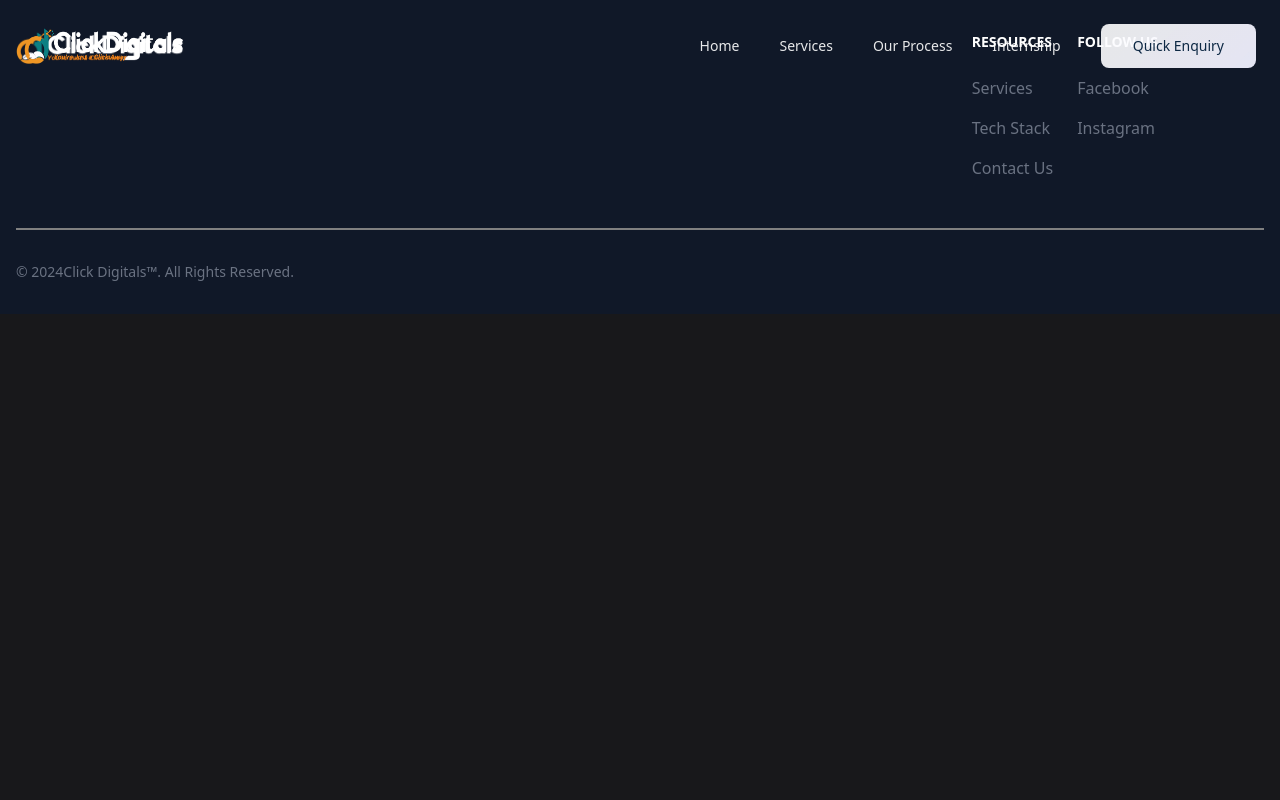
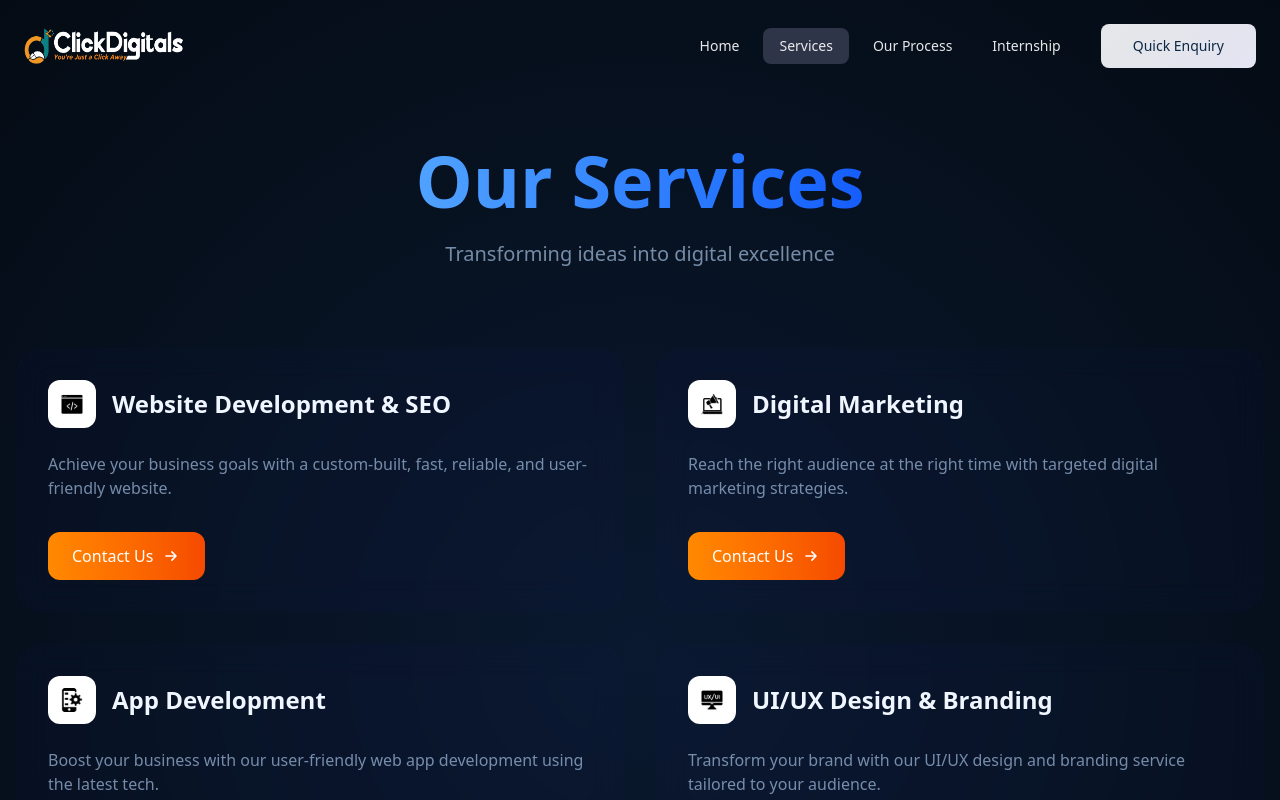
Before and after one commit to rrabir12/ClickDigital, a React (Vite) app: page /services in a window 1280 px wide. Shown: the top 800 px of the page. Built offline with nearby package versions, Linux system fonts and the light colour scheme.

Commit message:
few changes

```diff
--- a/src/App.jsx
+++ b/src/App.jsx
@@ -3,9 +3,10 @@ import "./App.css";
 import Navbar from "./components/Navbar";
 import Home from './pages/Home/Home'
 import Footer from "./components/Footer";
-import Contact from "./pages/QuickEnquiry/QuickEnquiry";
 import Internship from "./pages/Internship/Internship";
+import Process from './pages/Process/Process'
 import QuickEnquiry from "./pages/QuickEnquiry/QuickEnquiry";
+import Services from "./pages/Services/Services";
 
 function App() {
   return (
@@ -15,6 +16,8 @@ function App() {
         <Route index element={<Home />} />
         <Route path="/quickenquiry" element={<QuickEnquiry />} />
         <Route path="/internship" element={<Internship />} />
+        <Route path="/process" element={<Process />} />
+        <Route path="/services" element={<Services />} />
       </Routes>
       <Footer />
       </BrowserRouter>
--- a/src/components/Footer.jsx
+++ b/src/components/Footer.jsx
@@ -1,5 +1,7 @@
 import React from "react";
 import logo from '../assets/Click Digitals logo.png'
+import { FaFacebookF } from "react-icons/fa";
+import { FaInstagram } from "react-icons/fa";
 
 function Footer() {
   return (
@@ -38,21 +40,21 @@ function Footer() {
               <h2 className="mb-6 text-sm font-semibold uppercase text-white">
                 Follow us
               </h2>
-              <ul className="text-gray-500 dark:text-gray-400 font-medium">
+              <ul className="text-gray-500 flex dark:text-gray-400 font-medium space-x-4">
                 <li className="mb-4">
                   <a
                     href="https://www.facebook.com/share/18wUWM79sm/"
-                    className="hover:underline "
+                    className="bg-gradient-to-r from-orange-400 to-orange-600 p-3 rounded-full flex items-center justify-center"
                   >
-                    Facebook
+                    <FaFacebookF className="text-white text-xl"/>
                   </a>
                 </li>
                 <li className="mb-4">
                   <a
                     href="https://www.instagram.com/click.digitals?igsh=ZnE0Y2UyejU3ZDhz"
-                    className="hover:underline "
+                    className="bg-gradient-to-r from-orange-400 to-orange-600 p-3 rounded-full flex items-center justify-center"
                   >
-                    Instagram
+                    <FaInstagram className="text-white text-xl"/>
                   </a>
                 </li>
               </ul>
--- a/src/components/Navbar.jsx
+++ b/src/components/Navbar.jsx
@@ -1,10 +1,12 @@
 import { useState, useEffect } from "react";
+import { useLocation } from "react-router-dom";
 import './Navbar.css'
 import logo from '../assets/Click Digitals logo.png'
 
 function Navbar() {
   const [isMobileMenuOpen, setMobileMenuOpen] = useState(false);
   const [isScrolled, setIsScrolled] = useState(false);
+  const location = useLocation(); // Get current path
 
   useEffect(() => {
     const handleScroll = () => {
@@ -40,10 +42,10 @@ function Navbar() {
 
           {/* Desktop Navigation */}
           <div className="hidden lg:flex items-center gap-x-2">
-            <a className="relative px-4 py-2 text-white/90 hover:text-white font-medium text-sm modern-nav-item" href="/">Home</a>
-            <a className="cursor-pointer relative px-4 py-2 text-white/90 hover:text-white font-medium text-sm modern-nav-item" href="#services">Services</a>
-            <a className="cursor-pointer relative px-4 py-2 text-white/90 hover:text-white font-medium text-sm modern-nav-item" href="#process">Our Process</a>
-            <a className="cursor-pointer relative px-4 py-2 text-white/90 hover:text-white font-medium text-sm modern-nav-item" href="/internship">Internship</a>
+            <a className={`relative px-4 py-2 text-white/90 hover:text-white font-medium text-sm modern-nav-item ${location.pathname === "/" ? "bg-[#2F3549] text-white" : ""}`} href="/">Home</a>
+            <a className={`cursor-pointer relative px-4 py-2 text-white/90 hover:text-white font-medium text-sm modern-nav-item ${location.pathname === "/services" ? "bg-[#2F3549] text-white" : ""}`} href="/services">Services</a>
+            <a className={`cursor-pointer relative px-4 py-2 text-white/90 hover:text-white font-medium text-sm modern-nav-item ${location.pathname === "/process" ? "bg-[#2F3549] text-white" : ""}`} href="/process">Our Process</a>
+            <a className={`cursor-pointer relative px-4 py-2 text-white/90 hover:text-white font-medium text-sm modern-nav-item ${location.pathname === "/internship" ? "bg-[#2F3549] text-white" : ""}`} href="/internship">Internship</a>
             <a className="ml-4 px-8 py-3 rounded-lg text-white font-medium text-sm modern-button" href="/quickenquiry">Quick Enquiry</a>
           </div>
 
@@ -62,10 +64,10 @@ function Navbar() {
         <div className={`lg:hidden transition-all duration-300 ease-in-out ${isMobileMenuOpen ? "max-h-screen opacity-100" : "max-h-0 opacity-0 overflow-hidden"}`}>
           <div className="rounded-xl modern-glass-mobile p-4">
             <div className="flex flex-col gap-2">
-              <a className="w-full px-4 py-3 text-white/90 hover:text-white font-medium text-sm modern-nav-item-mobile" href="/">Home</a>
-              <a className="cursor-pointer w-full px-4 py-3 text-white/90 hover:text-white font-medium text-sm modern-nav-item-mobile" href="#services">Services</a>
-              <a className="cursor-pointer w-full px-4 py-3 text-white/90 hover:text-white font-medium text-sm modern-nav-item-mobile" href="#process">Our Process</a>
-              <a className="cursor-pointer w-full px-4 py-3 text-white/90 hover:text-white font-medium text-sm modern-nav-item-mobile" href="/internship">Internship</a>
+              <a className={`w-full px-4 py-3 text-white/90 hover:text-white font-medium text-sm modern-nav-item-mobile ${location.pathname === "/" ? "bg-[#2F3549] text-white" : ""}`} href="/">Home</a>
+              <a className={`cursor-pointer w-full px-4 py-3 text-white/90 hover:text-white font-medium text-sm modern-nav-item-mobile ${location.pathname === "/services" ? "bg-[#2F3549] text-white" : ""}`} href="/services">Services</a>
+              <a className={`cursor-pointer w-full px-4 py-3 text-white/90 hover:text-white font-medium text-sm modern-nav-item-mobile ${location.pathname === "/process" ? "bg-[#2F3549] text-white" : ""}`} href="/process">Our Process</a>
+              <a className={`cursor-pointer w-full px-4 py-3 text-white/90 hover:text-white font-medium text-sm modern-nav-item-mobile ${location.pathname === "/internship" ? "bg-[#2F3549] text-white" : ""}`} href="/internship">Internship</a>
               <a className="w-full py-3 mt-2 rounded-lg text-white font-medium text-center text-sm modern-button" href="/quickenquiry">Quick Enquiry</a>
             </div>
           </div>
@@ -75,4 +77,4 @@ function Navbar() {
   );
 }
 
-export default Navbar
+export default Navbar;
--- a/src/components/TechStack.jsx
+++ b/src/components/TechStack.jsx
@@ -4,7 +4,7 @@ function TechStack() {
   return (
     <>
       <div
-        className="h-[200vh] md:h-[400vh] bg-black w-full dark:border dark:border-white/[0.1] rounded-md relative pt-20 md:pt-40 overflow-clip"
+        className="h-[100vh] md:h-[100vh] bg-black w-full dark:border dark:border-white/[0.1] rounded-md relative pt-20 md:pt-40 overflow-clip"
         id="stack"
       >
         <div className="sticky top-80">
--- a/src/pages/Home/Home.jsx
+++ b/src/pages/Home/Home.jsx
@@ -1,22 +1,17 @@
 import Hero from '../../components/Hero'
-import Services from "../../components/Services";
 import CoreFeature from "../../components/CoreFeature";
 import PartnerCompany from "../../components/PartnerCompany";
 import Teams from "../../components/Teams";
 import TechStack from "../../components/TechStack";
-import Process from "../../components/Process";
-import Internship from '../Internship/Internship';
 
 function Home() {
   return (
     <>
       <Hero />
-      <Services id="services" />
       <CoreFeature />
       <PartnerCompany />
       <Teams />
       <TechStack />
-      <Process id="process" />
     </>
   )
 }
--- a/src/pages/Internship/Internship.jsx
+++ b/src/pages/Internship/Internship.jsx
@@ -57,7 +57,7 @@ function Internship() {
   return (
     <div className="bg-[#171e34] px-1 md:px-10 py-6 md:py-10 z-[10] relative">
       <div
-        className="text-center mb-12 pt-32"
+        className="text-center mb-12 pt-28"
         style={{ opacity: "1", transform: "none" }}
       >
         <div className="inline-flex items-center gap-4 mb-8">
--- a/src/components/Process.jsx
+++ b/src/pages/Process/Process.jsx
@@ -147,7 +147,7 @@ function Process() {
   ];
 
   return (
-    <section className="relative bg-[#0A0F1E] px-4 md:px-20 py-24" id="process">
+    <section className="relative bg-[#0A0F1E] px-4 md:px-20 py-24 pt-36" id="process">
       <div className="absolute inset-0 bg-gradient-radial from-blue-500/5 via-transparent to-transparent"></div>
       <div className="absolute inset-0 bg-[url('/grid.svg')] bg-center [mask-image:radial-gradient(white,transparent_85%)]"></div>
       <div className="relative max-w-7xl mx-auto">
--- a/src/components/Services.jsx
+++ b/src/pages/Services/Services.jsx
@@ -1,8 +1,8 @@
-import img1 from '../assets/mobile-app-developing.png'
-import img2 from '../assets/ux.png'
-import img3 from '../assets/digital-marketing.png'
-import img4 from '../assets/web-programming.png'
-import img5 from '../assets/graduate.png'
+import img1 from '../../assets/mobile-app-developing.png'
+import img2 from '../../assets/ux.png'
+import img3 from '../../assets/digital-marketing.png'
+import img4 from '../../assets/web-programming.png'
+import img5 from '../../assets/graduate.png'
 
 const Services = () => {
 
@@ -40,7 +40,7 @@ const Services = () => {
   ];
 
   return (
-    <div className="relative min-h-screen overflow-hidden bg-[#040B14]" id="services">
+    <div className="relative min-h-screen pt-16 overflow-hidden bg-[#040B14]" id="services">
       <div className="absolute inset-0">
         <div className="absolute inset-0 bg-[radial-gradient(circle_at_50%_50%,#0A192F,#040B14)]"></div>
         <div className="absolute w-full h-full">
```
Also changed, not shown: src/pages/QuickEnquiry/QuickEnquiry.css (deleted).
